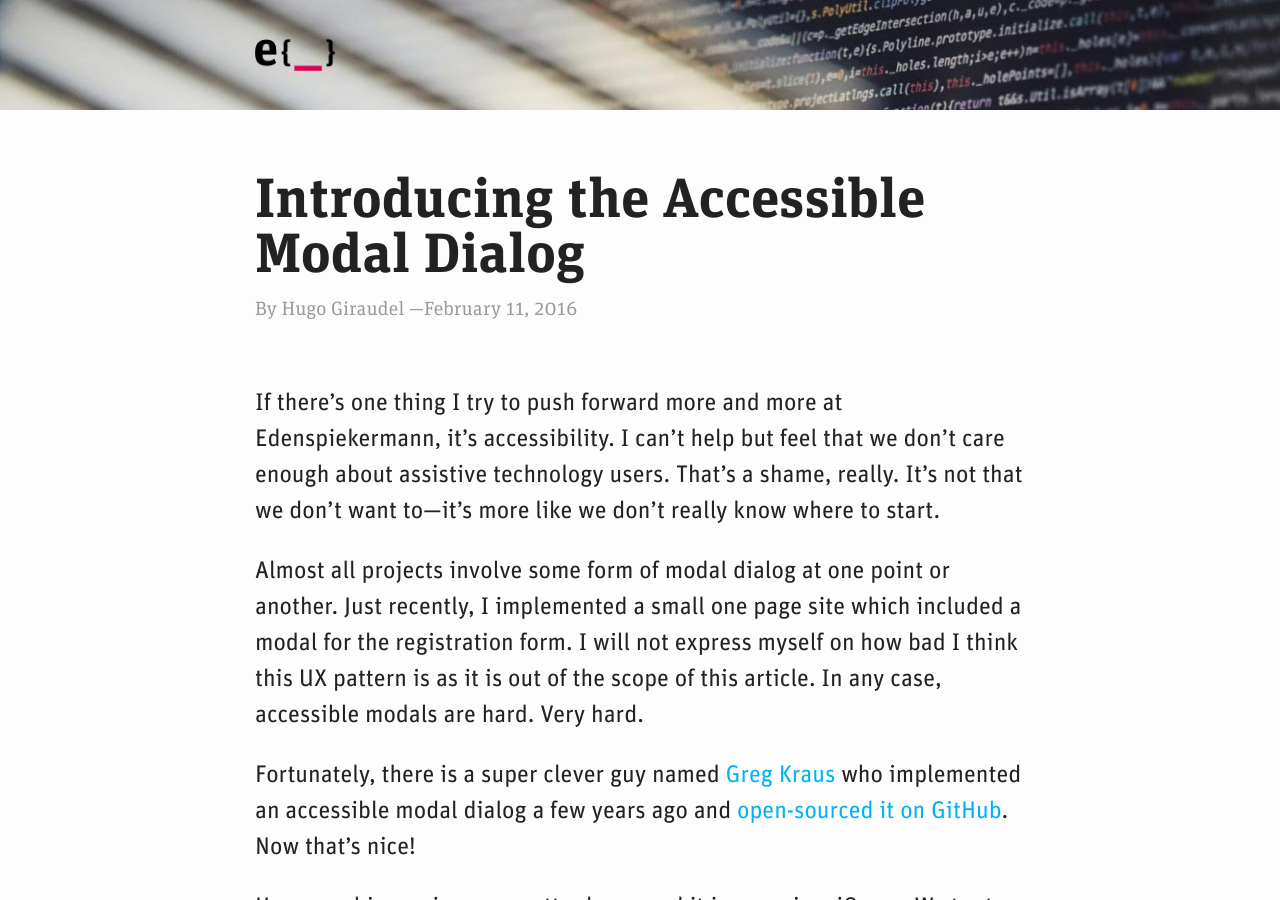
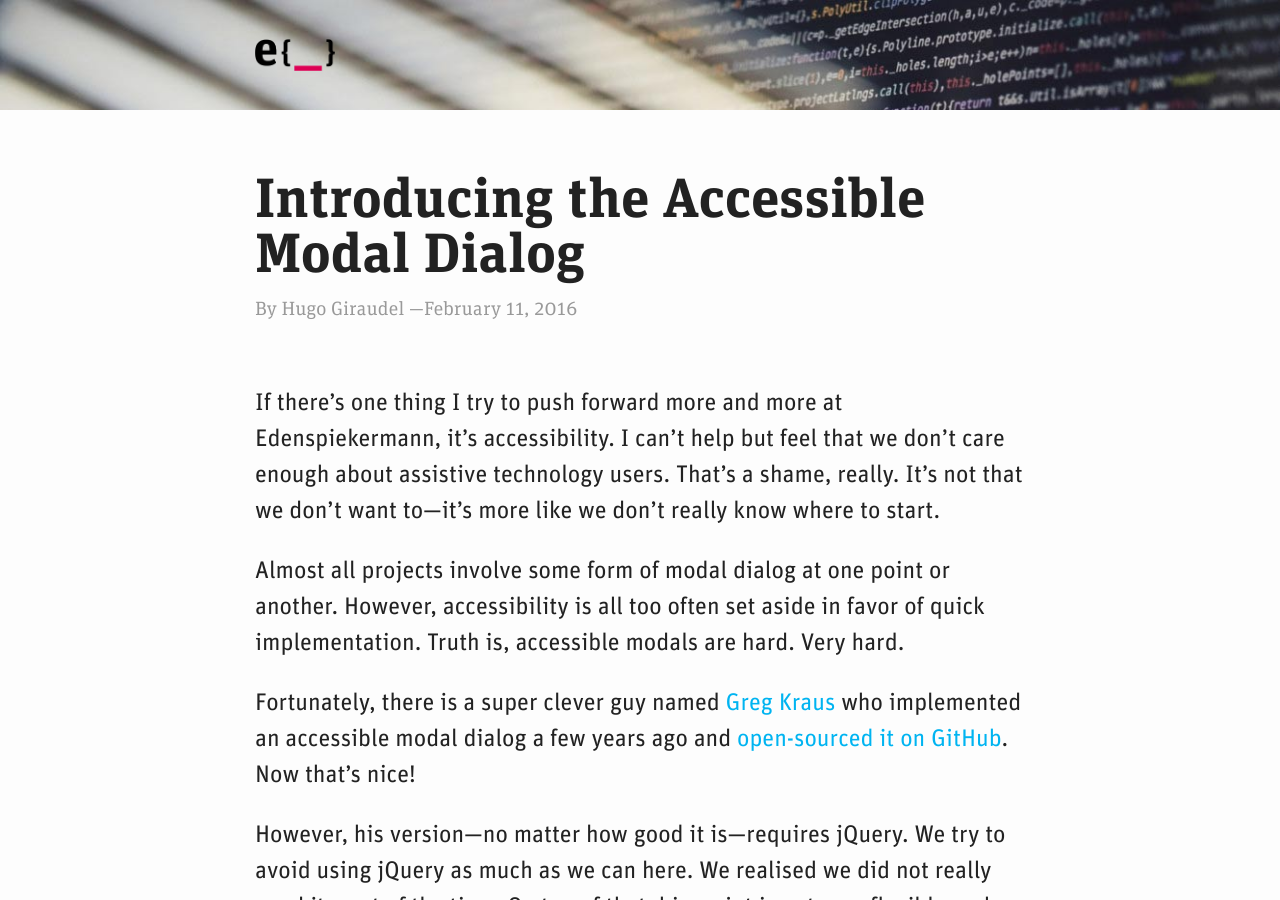
Before and after one commit to edenspiekermann/espi-devblog, a Jekyll site: the page built from _posts/2016-02-11-introducing-accessible-modal-dialog.md, in a window 1280 px wide and 900 px high. Built offline with Jekyll 4.4.1, drawn with Linux system fonts in a browser that asks for light colours.

Commit message:
Removed opinion

```diff
--- a/_posts/2016-02-11-introducing-accessible-modal-dialog.md
+++ b/_posts/2016-02-11-introducing-accessible-modal-dialog.md
@@ -6,7 +6,7 @@ layout: post
 
 If there’s one thing I try to push forward more and more at Edenspiekermann, it’s accessibility. I can’t help but feel that we don’t care enough about assistive technology users. That’s a shame, really. It’s not that we don’t want to—it’s more like we don’t really know where to start.
 
-Almost all projects involve some form of modal dialog at one point or another. Just recently, I implemented a small one page site which included a modal for the registration form. I will not express myself on how bad I think this UX pattern is as it is out of the scope of this article. In any case, accessible modals are hard. Very hard.
+Almost all projects involve some form of modal dialog at one point or another. However, accessibility is all too often set aside in favor of quick implementation. Truth is, accessible modals are hard. Very hard.
 
 Fortunately, there is a super clever guy named [Greg Kraus](https://github.com/gdkraus) who implemented an accessible modal dialog a few years ago and [open-sourced it on GitHub](https://github.com/gdkraus/accessible-modal-dialog). Now that’s nice!
 
```
